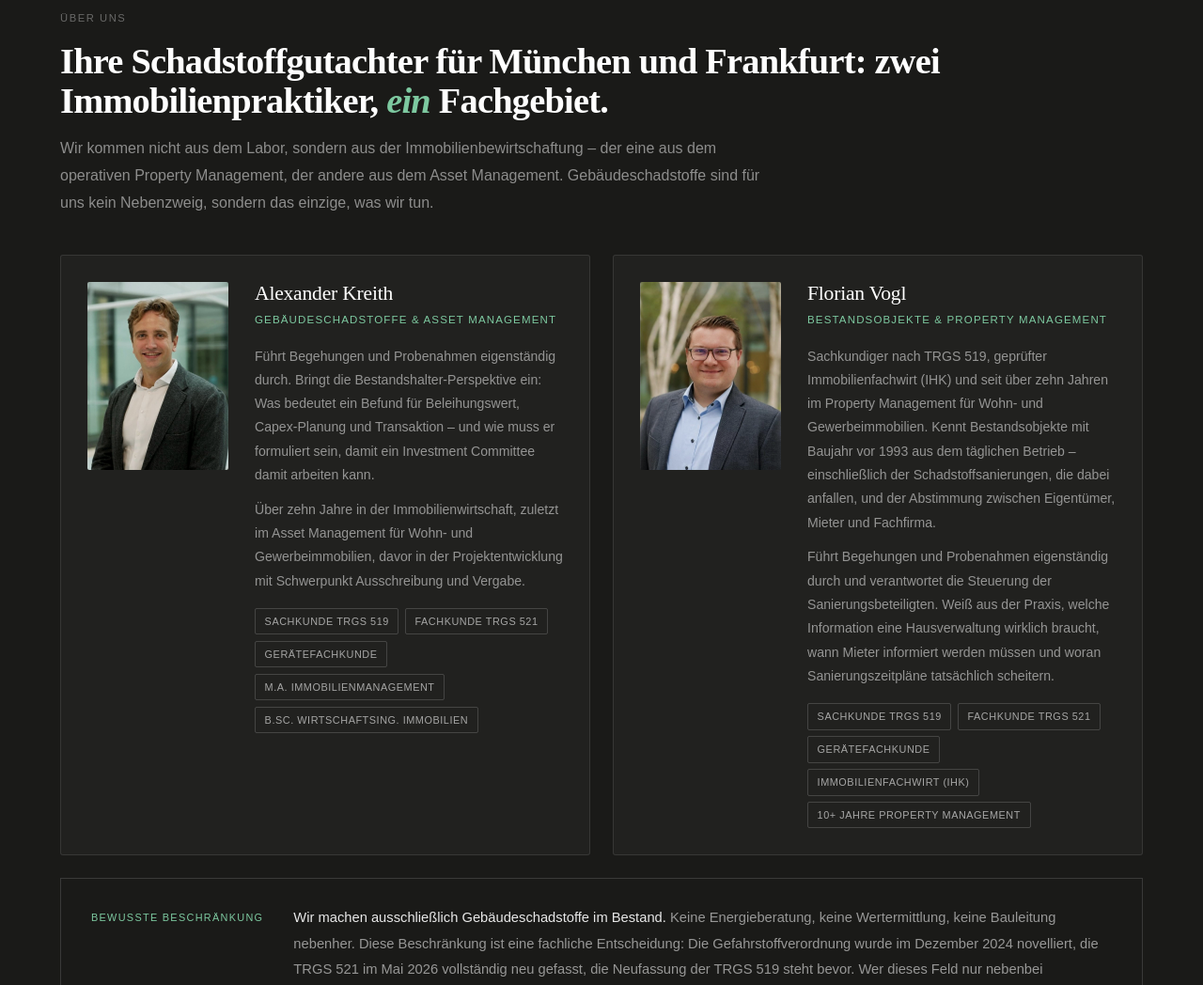
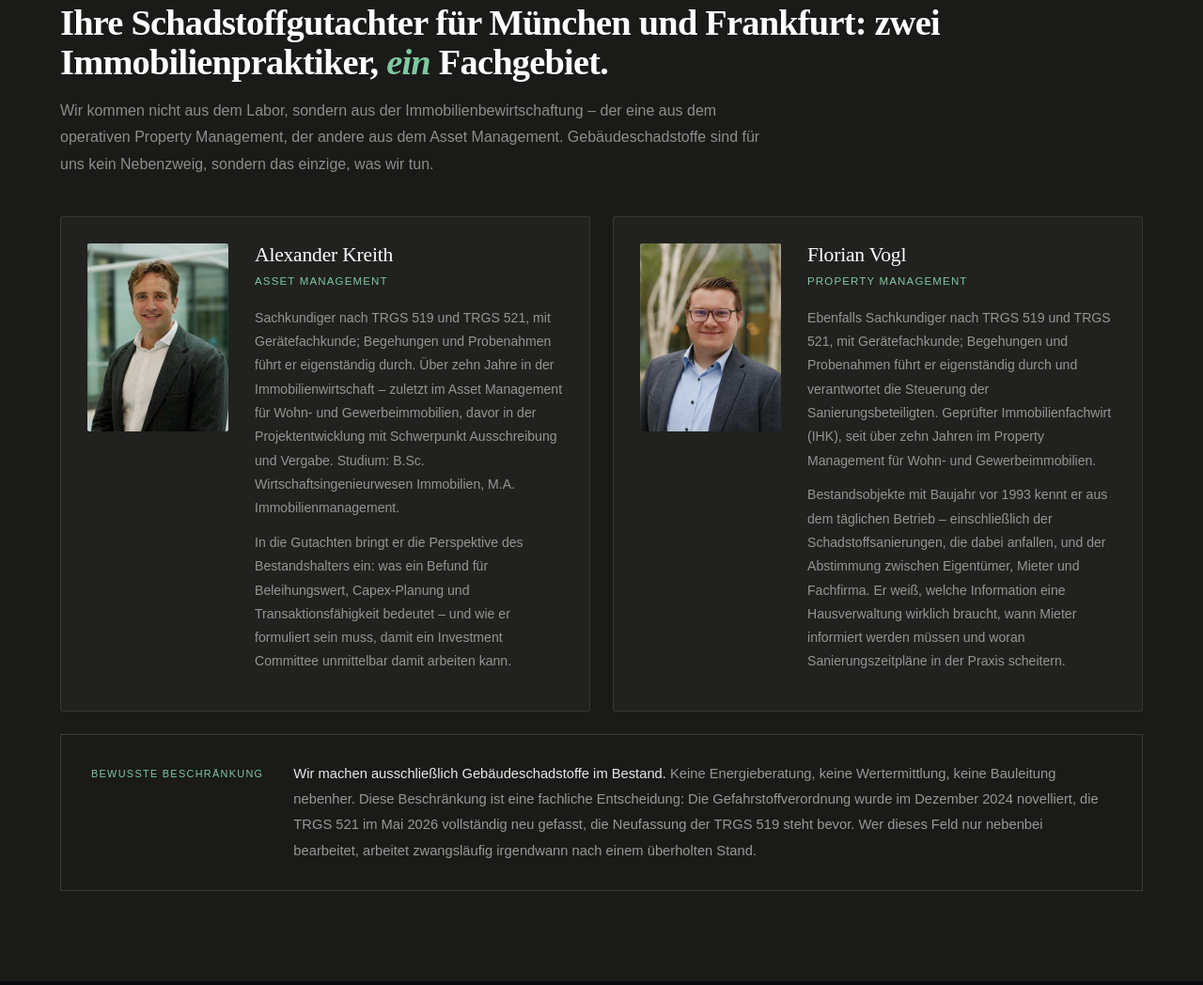
Before and after one commit to Alex431-OG/kv-gebaeudeschadstoffe, a plain HTML site: page index.html in a window 1280 px wide. Shown: the part 4902-5950 px from the top of the page at 94% size. Drawn offline with Linux system fonts and the light colour scheme; a web font is replaced by a local one.

Commit message:
Add files via upload

```diff
--- a/index.html
+++ b/index.html
@@ -853,8 +853,6 @@ footer .copy{color:rgba(255,255,255,0.6)!important;font-size:0.78rem!important}
 .team-name{font-family:'DM Serif Display',serif;font-size:1.35rem;color:#fff;letter-spacing:-.01em;line-height:1.15}
 .team-role{font-size:.72rem;letter-spacing:.1em;text-transform:uppercase;color:#7dc9a0;margin-top:.4rem;margin-bottom:1rem}
 .team-body p{font-size:.88rem;color:rgba(255,255,255,.52);line-height:1.8;margin-bottom:.7rem}
-.team-tags{display:flex;flex-wrap:wrap;gap:.4rem;margin-top:1rem}
-.team-tag{font-size:.68rem;letter-spacing:.05em;text-transform:uppercase;color:rgba(255,255,255,.6);border:1px solid rgba(255,255,255,.16);padding:.25rem .6rem;border-radius:2px}
 @media(max-width:820px){.team-grid{grid-template-columns:1fr}}
 
 #ueber{background:var(--dark);padding:6rem 5vw;position:relative;overflow:hidden}
@@ -878,6 +876,16 @@ footer .copy{color:rgba(255,255,255,0.6)!important;font-size:0.78rem!important}
 
 /* Logo durchgängig in Markenfarbe */
 .nav-logo .logo-light{display:block!important}
+
+/* Prozessbilder: Bildunterschriften stecken jetzt im Bild */
+.ablauf-step-img{margin-bottom:0}
+
+/* Institutionelle Kacheln: letzte Reihe mittig unter der oberen Reihe */
+@media(min-width:1240px){
+  .inst-grid{grid-template-columns:repeat(4,1fr)}
+  .inst-grid .inst-card:nth-child(5){grid-column:2/3}
+  .inst-grid .inst-card:nth-child(6){grid-column:3/4}
+}
 </style>
 </head>
 <body>
@@ -1064,17 +1072,14 @@ footer .copy{color:rgba(255,255,255,0.6)!important;font-size:0.78rem!important}
   <div class="ablauf-step" data-reveal data-delay="1">
    <div class="ablauf-step-img"><img src="images/prozess-begehung.jpg" loading="lazy" decoding="async" alt="Begehung und Bestandsaufnahme durch den Schadstoffgutachter">
    </div>
-   <h3>Begehung & Aufnahme</h3>
   </div>
   <div class="ablauf-step" data-reveal data-delay="2">
    <div class="ablauf-step-img"><img src="images/prozess-probenahme.jpg" loading="lazy" decoding="async" alt="Probenahme für die Asbestanalyse im Labor">
    </div>
-   <h3>Probenahme & Laboranalyse</h3>
   </div>
   <div class="ablauf-step" data-reveal data-delay="3">
    <div class="ablauf-step-img"><img src="images/prozess-bericht.jpg" loading="lazy" decoding="async" alt="Fertiges Schadstoffgutachten mit Handlungsempfehlung">
    </div>
-   <h3>Gutachten & Empfehlung</h3>
   </div>
  </div>
 </section>
@@ -1124,16 +1129,9 @@ footer .copy{color:rgba(255,255,255,0.6)!important;font-size:0.78rem!important}
       <img class="team-photo" src="images/alexander-portrait-2.jpg" loading="lazy" decoding="async" alt="Alexander Kreith, Sachkundiger für Gebäudeschadstoffe nach TRGS 519">
       <div class="team-body">
         <div class="team-name">Alexander Kreith</div>
-        <div class="team-role">Gebäudeschadstoffe &amp; Asset Management</div>
-        <p>Führt Begehungen und Probenahmen eigenständig durch. Bringt die Bestandshalter-Perspektive ein: Was bedeutet ein Befund für Beleihungswert, Capex-Planung und Transaktion – und wie muss er formuliert sein, damit ein Investment Committee damit arbeiten kann.</p>
-        <p>Über zehn Jahre in der Immobilienwirtschaft, zuletzt im Asset Management für Wohn- und Gewerbeimmobilien, davor in der Projektentwicklung mit Schwerpunkt Ausschreibung und Vergabe.</p>
-        <div class="team-tags">
-          <span class="team-tag">Sachkunde TRGS 519</span>
-          <span class="team-tag">Fachkunde TRGS 521</span>
-          <span class="team-tag">Gerätefachkunde</span>
-          <span class="team-tag">M.A. Immobilienmanagement</span>
-          <span class="team-tag">B.Sc. Wirtschaftsing. Immobilien</span>
-        </div>
+        <div class="team-role">Asset Management</div>
+        <p>Sachkundiger nach TRGS 519 und TRGS 521, mit Gerätefachkunde; Begehungen und Probenahmen führt er eigenständig durch. Über zehn Jahre in der Immobilienwirtschaft – zuletzt im Asset Management für Wohn- und Gewerbeimmobilien, davor in der Projektentwicklung mit Schwerpunkt Ausschreibung und Vergabe. Studium: B.Sc. Wirtschaftsingenieurwesen Immobilien, M.A. Immobilienmanagement.</p>
+        <p>In die Gutachten bringt er die Perspektive des Bestandshalters ein: was ein Befund für Beleihungswert, Capex-Planung und Transaktionsfähigkeit bedeutet – und wie er formuliert sein muss, damit ein Investment Committee unmittelbar damit arbeiten kann.</p>
       </div>
     </div>
 
@@ -1141,16 +1139,9 @@ footer .copy{color:rgba(255,255,255,0.6)!important;font-size:0.78rem!important}
       <img class="team-photo" src="images/florian-portrait.jpg" loading="lazy" decoding="async" alt="Florian Vogl, Sachkundiger für Gebäudeschadstoffe nach TRGS 519">
       <div class="team-body">
         <div class="team-name">Florian Vogl</div>
-        <div class="team-role">Bestandsobjekte &amp; Property Management</div>
-        <p>Sachkundiger nach TRGS 519, geprüfter Immobilienfachwirt (IHK) und seit über zehn Jahren im Property Management für Wohn- und Gewerbeimmobilien. Kennt Bestandsobjekte mit Baujahr vor 1993 aus dem täglichen Betrieb – einschließlich der Schadstoffsanierungen, die dabei anfallen, und der Abstimmung zwischen Eigentümer, Mieter und Fachfirma.</p>
-        <p>Führt Begehungen und Probenahmen eigenständig durch und verantwortet die Steuerung der Sanierungsbeteiligten. Weiß aus der Praxis, welche Information eine Hausverwaltung wirklich braucht, wann Mieter informiert werden müssen und woran Sanierungszeitpläne tatsächlich scheitern.</p>
-        <div class="team-tags">
-          <span class="team-tag">Sachkunde TRGS 519</span>
-          <span class="team-tag">Fachkunde TRGS 521</span>
-          <span class="team-tag">Gerätefachkunde</span>
-          <span class="team-tag">Immobilienfachwirt (IHK)</span>
-          <span class="team-tag">10+ Jahre Property Management</span>
-        </div>
+        <div class="team-role">Property Management</div>
+        <p>Ebenfalls Sachkundiger nach TRGS 519 und TRGS 521, mit Gerätefachkunde; Begehungen und Probenahmen führt er eigenständig durch und verantwortet die Steuerung der Sanierungsbeteiligten. Geprüfter Immobilienfachwirt (IHK), seit über zehn Jahren im Property Management für Wohn- und Gewerbeimmobilien.</p>
+        <p>Bestandsobjekte mit Baujahr vor 1993 kennt er aus dem täglichen Betrieb – einschließlich der Schadstoffsanierungen, die dabei anfallen, und der Abstimmung zwischen Eigentümer, Mieter und Fachfirma. Er weiß, welche Information eine Hausverwaltung wirklich braucht, wann Mieter informiert werden müssen und woran Sanierungszeitpläne in der Praxis scheitern.</p>
       </div>
     </div>
   </div>
```
